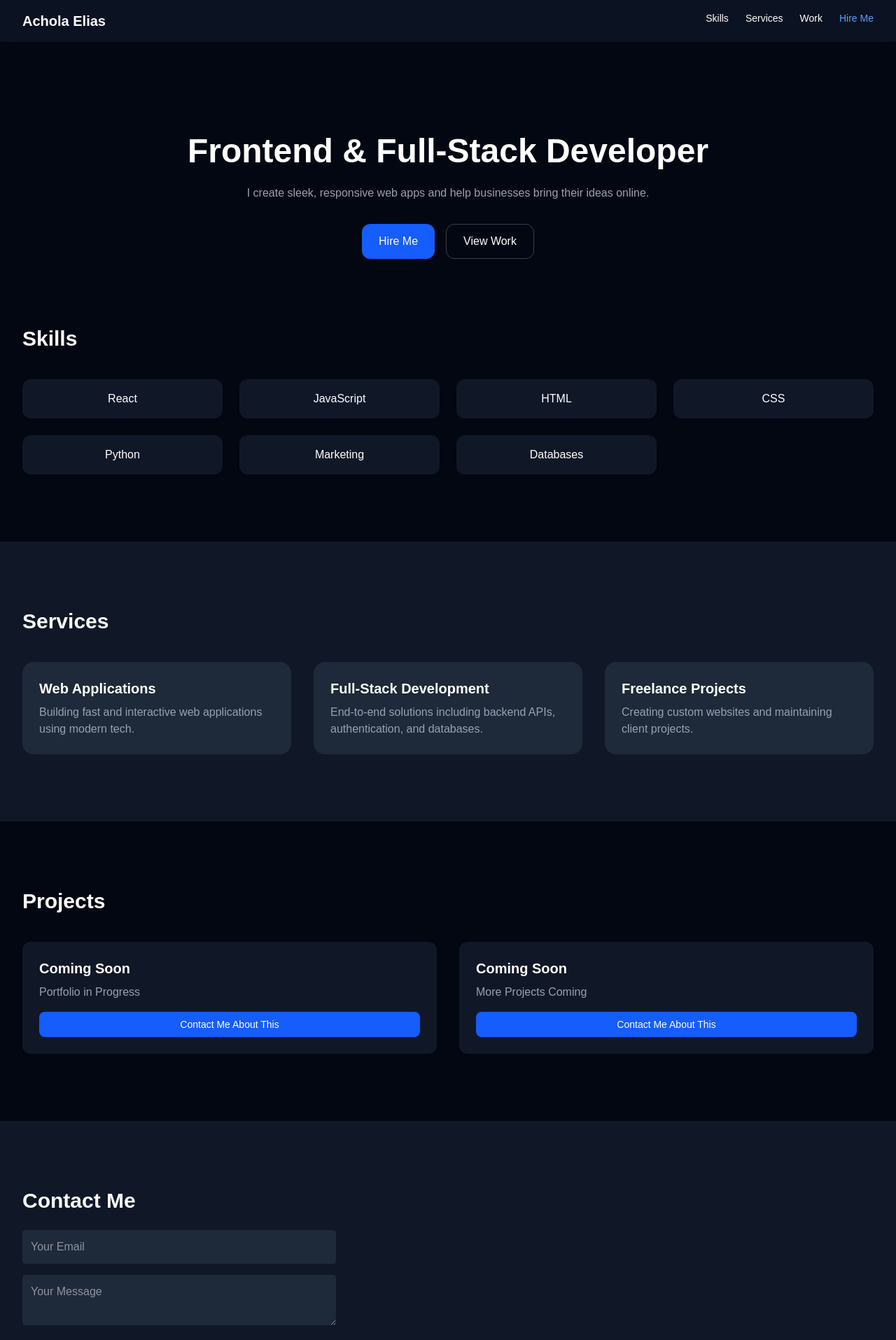
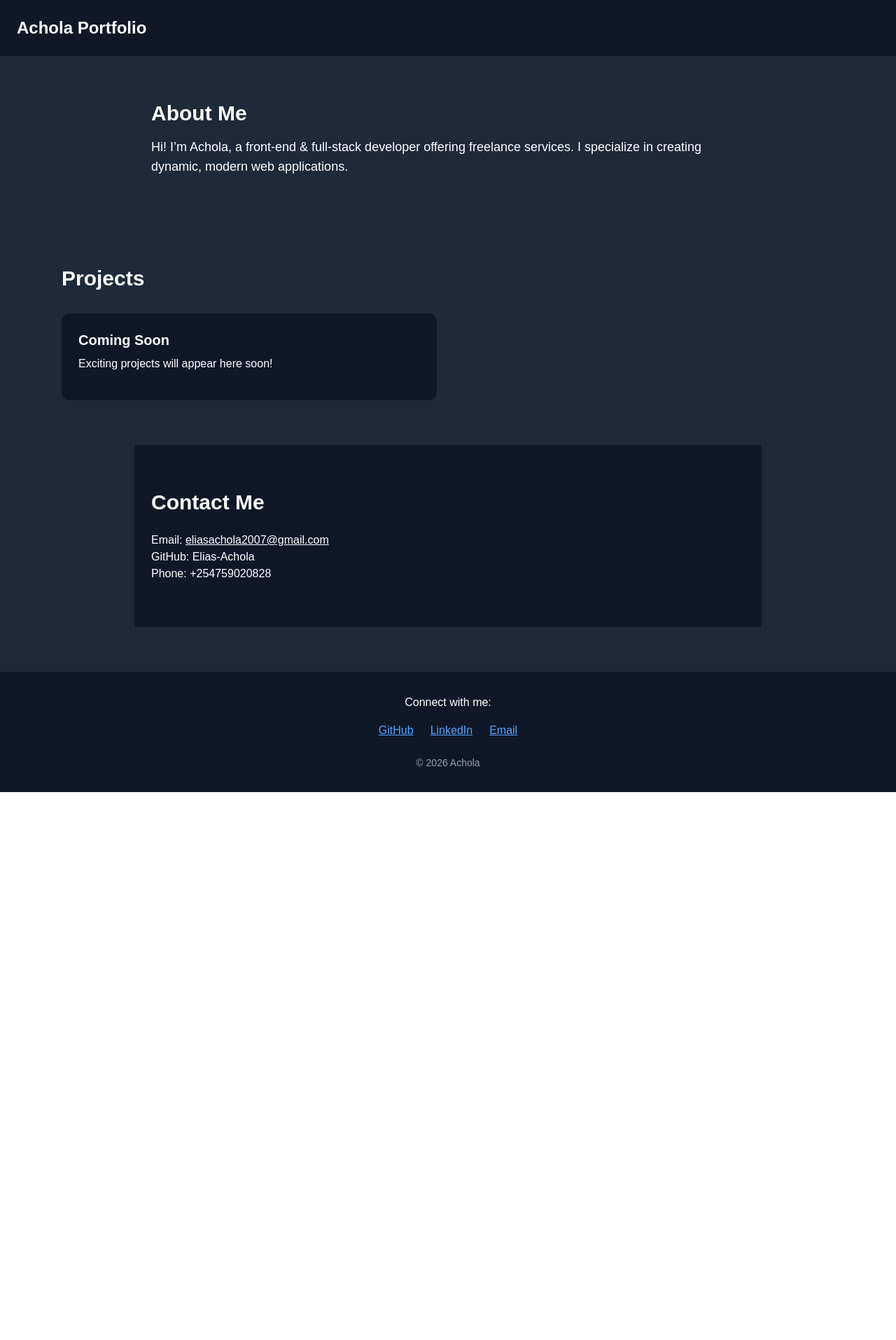
Before and after one commit to Elias-Achola/my-portfolio, a Next.js app: page / in a window 1280 px wide. Shown: the top 1915 px of the page at 70% size. After the commit the page ends 1132 px from the top, so only its background shows below. Built offline with nearby package versions, Linux system fonts and the light colour scheme.

Commit message:
Added footer with social links

```diff
--- a/app/page.tsx
+++ b/app/page.tsx
@@ -1,207 +1,57 @@
-'use client'
-
-import { motion } from 'framer-motion'
+// app/page.tsx
+import React from "react";
 
 export default function Home() {
   return (
-    <main className="min-h-screen bg-gray-950 text-white scroll-smooth pt-16">
-      <Navbar />
-      <Hero />
-      <Skills />
-      <Services />
-      <Projects />
-      <Contact />
-      <Footer />
-    </main>
-  )
-}
+    <main className="bg-gray-800 text-white min-h-screen">
+      {/* Navbar */}
+      <nav className="bg-gray-900 p-6">
+        <h1 className="text-2xl font-bold">Achola Portfolio</h1>
+      </nav>
 
-// ================= Navbar =================
-function Navbar() {
-  return (
-    <nav className="fixed top-0 w-full bg-gray-900/70 backdrop-blur z-50 px-8 py-4 flex justify-between">
-      <h1 className="font-bold text-xl">Achola Elias</h1>
-      <div className="space-x-6 text-sm">
-        <a href="#skills">Skills</a>
-        <a href="#services">Services</a>
-        <a href="#projects">Work</a>
-        <a href="#contact" className="text-blue-400">Hire Me</a>
+      {/* About Section */}
+      <section id="about" className="py-16 px-6 max-w-4xl mx-auto">
+        <h2 className="text-3xl font-bold mb-4">About Me</h2>
+        <p className="text-lg">
+          Hi! I’m Achola, a front-end & full-stack developer offering freelance services. I specialize in creating dynamic, modern web applications.
+        </p>
+      </section>
+
+      {/* Projects Section (Placeholder) */}
+      <section id="projects" className="py-16 px-6 max-w-6xl mx-auto">
+        <h2 className="text-3xl font-bold mb-8">Projects</h2>
+        <div className="grid md:grid-cols-2 gap-8">
+          <div className="p-6 bg-gray-900 rounded-xl flex flex-col justify-between">
+            <h3 className="text-xl font-semibold mb-2">Coming Soon</h3>
+            <p className="mb-4">Exciting projects will appear here soon!</p>
           </div>
-    </nav>
-  )
-}
-
-// ================= Hero =================
-function Hero() {
-  return (
-    <section className="pt-32 px-8 text-center">
-      <motion.h2
-        initial={{ opacity: 0, y: 20 }}
-        animate={{ opacity: 1, y: 0 }}
-        className="text-5xl font-bold mb-6"
-      >
-        Frontend & Full-Stack Developer
-      </motion.h2>
-      <p className="text-gray-400 max-w-2xl mx-auto mb-8">
-        I create sleek, responsive web apps and help businesses bring their ideas online.
-      </p>
-      <div className="flex justify-center gap-4">
-        <motion.button
-          whileHover={{ scale: 1.05 }}
-          className="px-6 py-3 bg-blue-600 rounded-xl transition-transform duration-200"
-        >
-          Hire Me
-        </motion.button>
-        <motion.button
-          whileHover={{ scale: 1.05 }}
-          className="px-6 py-3 border border-gray-700 rounded-xl transition-transform duration-200"
-        >
-          View Work
-        </motion.button>
         </div>
       </section>
-  )
-}
 
-// ================= Skills =================
-function Skills() {
-  const skills = [
-    'React',
-    'JavaScript',
-    'HTML',
-    'CSS',
-    'Python',
-    'Marketing',
-    'Databases',
-  ]
+      {/* Contact Section */}
+      <section id="contact" className="py-16 px-6 bg-gray-900 text-white max-w-4xl mx-auto">
+        <h2 className="text-3xl font-bold mb-6">Contact Me</h2>
+        <p>Email: <a href="mailto:youremail@example.com" className="underline">eliasachola2007@gmail.com</a></p>
+        <p>GitHub: Elias-Achola</p>
+        <p>Phone: +254759020828</p>
+      </section>
 
-  return (
-    <section id="skills" className="px-8 py-24">
-      <h3 className="text-3xl font-semibold mb-10">Skills</h3>
-      <div className="grid grid-cols-2 md:grid-cols-4 gap-6">
-        {skills.map(skill => (
-          <div
-            key={skill}
-            className="p-4 bg-gray-900 rounded-xl text-center"
-          >
-            {skill}
-          </div>
-        ))}
-      </div>
-    </section>
-  )
-}
-
-// ================= Services =================
-function Services() {
-  return (
-    <section id="services" className="px-8 py-24 bg-gray-900">
-      <h3 className="text-3xl font-semibold mb-10">Services</h3>
-      <div className="grid md:grid-cols-3 gap-8">
-        <ServiceCard
-          title="Web Applications"
-          desc="Building fast and interactive web applications using modern tech."
-        />
-        <ServiceCard
-          title="Full-Stack Development"
-          desc="End-to-end solutions including backend APIs, authentication, and databases."
-        />
-        <ServiceCard
-          title="Freelance Projects"
-          desc="Creating custom websites and maintaining client projects."
-        />
-      </div>
-    </section>
-  )
-}
-
-function ServiceCard({ title, desc }: { title: string; desc: string }) {
-  return (
-    <motion.div
-      whileHover={{ scale: 1.05 }}
-      className="p-6 bg-gray-800 rounded-2xl transition-transform duration-200"
-    >
-      <h4 className="text-xl font-semibold mb-2">{title}</h4>
-      <p className="text-gray-400">{desc}</p>
-    </motion.div>
-  )
-}
-
-// ================= Projects =================
-function Projects() {
-  const projects = [
-    { name: 'Coming Soon', tech: 'Portfolio in Progress' },
-    { name: 'Coming Soon', tech: 'More Projects Coming' },
-  ]
-
-  return (
-    <section id="projects" className="px-8 py-24">
-      <h3 className="text-3xl font-semibold mb-10">Projects</h3>
-      <div className="grid md:grid-cols-2 gap-8">
-        {projects.map((project, index) => (
-          <div
-            key={project.name + index} // ✅ Unique key now
-            className="p-6 bg-gray-900 rounded-xl flex flex-col justify-between"
-          >
-            <h4 className="text-xl font-semibold mb-2">{project.name}</h4>
-            <p className="text-gray-400 mb-4">{project.tech}</p>
-            <a
-              href="#contact"
-              className="px-4 py-2 bg-blue-600 rounded-lg text-sm text-white text-center transition-colors duration-200 hover:bg-blue-500"
-            >
-              Contact Me About This
+      {/* Footer */}
+<footer className="bg-gray-900 py-8 px-6 mt-16 text-center">
+  <p className="mb-4">Connect with me:</p>
+  <div className="flex justify-center space-x-6">
+    <a href="https://github.com/Elias-Achola" target="_blank" className="text-blue-400 underline">
+      GitHub
+    </a>
+    <a href="https://linkedin.com/in/yourprofile" target="_blank" className="text-blue-400 underline">
+      LinkedIn
+    </a>
+    <a href="mailto:eliasachola2007@gmail.com" className="text-blue-400 underline">
+      Email
     </a>
   </div>
-        ))}
-      </div>
-    </section>
-  )
+  <p className="mt-6 text-gray-400 text-sm">© {new Date().getFullYear()} Achola</p>
+</footer>
+    </main>
+  );
 }
-
-<section id="contact" className="py-16 bg-gray-900 text-white">
-  <h2 className="text-3xl font-bold mb-6">Contact Me</h2>
-  <p>Email: <a href="mailto:eliasachola2007@gmail.com" className="underline">eliasachola2007@gmail.com</a></p>
-  <p>Phone: +254 759 020 828</p>
-</section>
-
-// ================= Contact =================
-function Contact() {
-  return (
-    <section id="contact" className="px-8 py-24 bg-gray-900">
-      <h3 className="text-3xl font-semibold mb-6">Contact Me</h3>
-      <form className="max-w-md space-y-4">
-        <input
-          className="w-full p-3 bg-gray-800 rounded"
-          placeholder="Your Email"
-        />
-        <textarea
-          className="w-full p-3 bg-gray-800 rounded"
-          placeholder="Your Message"
-        />
-        <motion.button
-          whileHover={{ scale: 1.05 }}
-          className="px-6 py-3 bg-blue-600 rounded-xl transition-transform duration-200"
-        >
-          Send Message
-        </motion.button>
-      </form>
-    </section>
-  )
-}
-
-// ================= Footer =================
-function Footer() {
-  return (
-    <footer className="py-8 text-center text-gray-500 space-x-4">
-      © {new Date().getFullYear()} Achola Elias. All rights reserved.
-      <div className="mt-2">
-        <a href="https://github.com/YourUsername" target="_blank" rel="noreferrer" className="mx-2 hover:text-white">
-          GitHub
-        </a>
-        <a href="https://linkedin.com/in/YourProfile" target="_blank" rel="noreferrer" className="mx-2 hover:text-white">
-          LinkedIn
-        </a>
-      </div>
-    </footer>
-  )
-}
```
Lines whose indentation alone changed are shown as unchanged.
